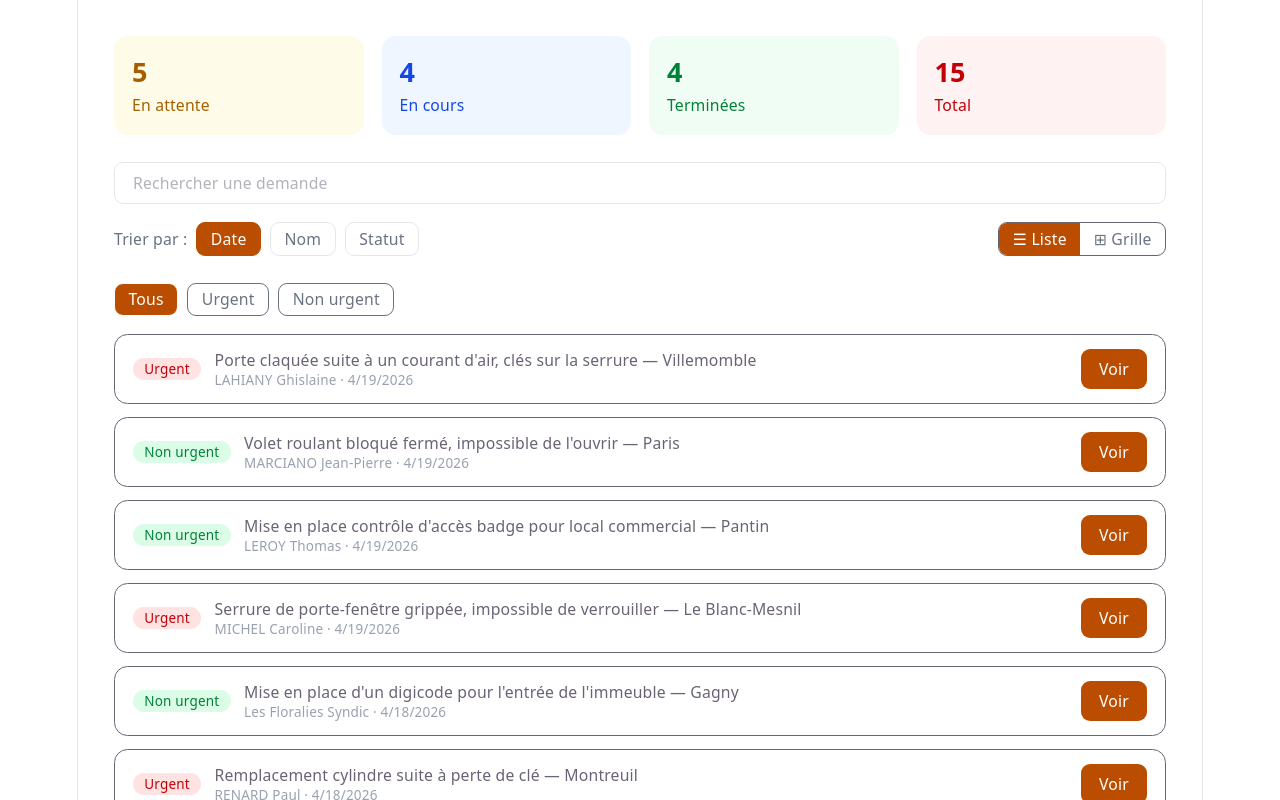
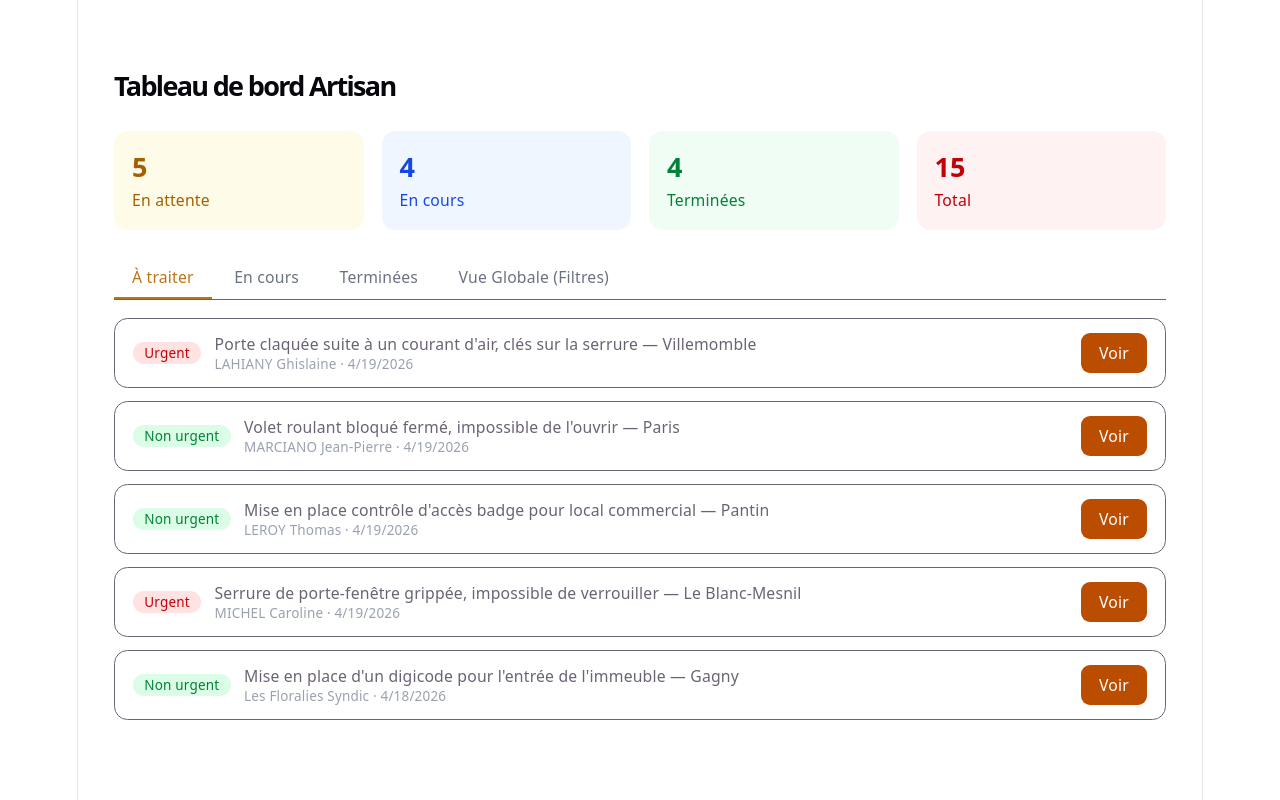
Before and after one commit to illanaL/FrontEnd, a React (Vite) app in the folder SOSLockFrontEnd/: page / in a window 1280 px wide. Shown: the top 800 px of the page. Built offline with nearby package versions, Linux system fonts and the light colour scheme.

Commit message:
Ajout de la route API GET /client-requests

```diff
--- a/SOSLockFrontEnd/src/App.tsx
+++ b/SOSLockFrontEnd/src/App.tsx
@@ -1,27 +1,28 @@
-import { StatsGrid } from "./components/StatsGrid";
 import { useState } from "react";
 import { useClientRequest } from "./features/clientRequests/hooks/useClientRequest";
+import { StatsGrid } from "./components/StatsGrid";
 import { SortBar } from "./features/clientRequests/components/SortBar";
 import { ViewToggle } from "./features/clientRequests/components/ViewToggle";
 import { GridView } from "./features/clientRequests/components/GridView";
 import { ListView } from "./features/clientRequests/components/ListView";
 import { ClientRequestModal } from "./features/clientRequests/components/ClientRequestModal";
+import { Tabs } from "./components/Tabs";
+import { StatusRequest } from "./data/data";
+
 
 function App() {
   const {
-    search,
-    setSearch,
-    filterUrgent,
-    setFilterUrgent,
-    sortBy,
-    setSortBy,
-    viewMode,
-    setViewMode,
+    search, setSearch,
+    filterUrgent, setFilterUrgent,
+    sortBy, setSortBy,
+    viewMode, setViewMode,
     filtered,
     stats,
   } = useClientRequest();
 
   const [modalOuverte, setModalOuverte] = useState<string | null>(null);
+  const selected = filtered.find((i) => i.id === modalOuverte) ?? null;
+
 
   const statsDisplay = [
     { label: "En attente", value: stats.pending, color: "yellow" as const },
@@ -30,55 +31,61 @@ function App() {
     { label: "Total", value: stats.total, color: "red" as const },
   ];
 
-  const selected = filtered.find((i) => i.id === modalOuverte) ?? null;
+
+  const renderList = (data: any[]) => (
+    data.length === 0 ? (
+      <p className="text-gray-400 text-sm text-center py-8">Aucune demande dans cette catégorie</p>
+    ) : viewMode === "grid" ? (
+      <GridView clientRequests={data} onSelect={setModalOuverte} />
+    ) : (
+      <ListView clientRequests={data} onSelect={setModalOuverte} />
+    )
+  );
 
   return (
     <div className="p-8">
+      <h1 className="text-2xl font-bold mb-6">Tableau de bord Artisan</h1>
       <StatsGrid stats={statsDisplay} />
 
+      <Tabs>
+        <Tabs.Tab label="À traiter">
+          {renderList(filtered.filter(i => i.status === StatusRequest.PENDING))}
+        </Tabs.Tab>
+
+        <Tabs.Tab label="En cours">
+          {renderList(filtered.filter(i => i.status === StatusRequest.ASSIGNED))}
+        </Tabs.Tab>
+
+        <Tabs.Tab label="Terminées">
+          {renderList(filtered.filter(i => i.status === StatusRequest.COMPLETED))}
+        </Tabs.Tab>
+
+        <Tabs.Tab label="Vue Globale (Filtres)">
+          {/* Barre d'outils complète uniquement sur la vue globale */}
+          <div className="flex flex-col gap-4 mb-6">
             <input
               type="text"
-        placeholder="Rechercher une demande"
+              placeholder="Rechercher par nom..."
               value={search}
               onChange={(e) => setSearch(e.target.value)}
-        className="w-full border border-gray-200 rounded-lg px-4 py-2 text-sm mb-4"
+              className="w-full border border-gray-200 rounded-lg px-4 py-2"
             />
-
-      <div className="flex items-center justify-between mb-2">
+            <div className="flex items-center justify-between">
+              <div className="flex gap-2">
+                <button onClick={() => setFilterUrgent(null)} className={`px-3 py-1 rounded ${filterUrgent === null ? "bg-amber-700 text-white" : "bg-gray-100"}`}>Tous</button>
+                <button onClick={() => setFilterUrgent(true)} className={`px-3 py-1 rounded ${filterUrgent === true ? "bg-red-600 text-white" : "bg-gray-100"}`}>Urgent</button>
+                <button onClick={() => setFilterUrgent(false)} className={`px-3 py-1 rounded ${filterUrgent === false ? "bg-green-600 text-white" : "bg-gray-100"}`}>Non urgent</button>
+              </div>
+              <div className="flex gap-4">
                 <SortBar sortBy={sortBy} onChange={setSortBy} />
                 <ViewToggle viewMode={viewMode} onChange={setViewMode} />
               </div>
+            </div>
+          </div>
+          {renderList(filtered)}
+        </Tabs.Tab>
+      </Tabs>
 
-      <div className="flex gap-2 mb-4">
-        <button
-          onClick={() => setFilterUrgent(null)}
-          className={`px-3 py-1 rounded-lg text-sm border ${filterUrgent === null ? "bg-amber-700 text-white" : "text-gray-500"}`}
-        >
-          Tous
-        </button>
-        <button
-          onClick={() => setFilterUrgent(true)}
-          className={`px-3 py-1 rounded-lg text-sm border ${filterUrgent === true ? "bg-red-600 text-white" : "text-gray-500"}`}
-        >
-          Urgent
-        </button>
-        <button
-          onClick={() => setFilterUrgent(false)}
-          className={`px-3 py-1 rounded-lg text-sm border ${filterUrgent === false ? "bg-green-600 text-white" : "text-gray-500"}`}
-        >
-          Non urgent
-        </button>
-      </div>
-
-      {filtered.length === 0 ? (
-        <p className="text-gray-400 text-sm text-center py-8">
-          Aucun résultat trouvé
-        </p>
-      ) : viewMode === "grid" ? (
-        <GridView clientRequests={filtered} onSelect={setModalOuverte} />
-      ) : (
-        <ListView clientRequests={filtered} onSelect={setModalOuverte} />
-      )}
       <ClientRequestModal
         clientRequest={selected}
         onClose={() => setModalOuverte(null)}
@@ -86,4 +93,5 @@ function App() {
     </div>
   );
 }
+
 export default App;
--- /dev/null
+++ b/SOSLockFrontEnd/src/AppV3_filtre.tsx
@@ -0,0 +1,89 @@
+import { StatsGrid } from "./components/StatsGrid";
+import { useState } from "react";
+import { useClientRequest } from "./features/clientRequests/hooks/useClientRequest";
+import { SortBar } from "./features/clientRequests/components/SortBar";
+import { ViewToggle } from "./features/clientRequests/components/ViewToggle";
+import { GridView } from "./features/clientRequests/components/GridView";
+import { ListView } from "./features/clientRequests/components/ListView";
+import { ClientRequestModal } from "./features/clientRequests/components/ClientRequestModal";
+
+function App() {
+  const {
+    search,
+    setSearch,
+    filterUrgent,
+    setFilterUrgent,
+    sortBy,
+    setSortBy,
+    viewMode,
+    setViewMode,
+    filtered,
+    stats,
+  } = useClientRequest();
+
+  const [modalOuverte, setModalOuverte] = useState<string | null>(null);
+
+  const statsDisplay = [
+    { label: "En attente", value: stats.pending, color: "yellow" as const },
+    { label: "En cours", value: stats.assigned, color: "blue" as const },
+    { label: "Terminées", value: stats.completed, color: "green" as const },
+    { label: "Total", value: stats.total, color: "red" as const },
+  ];
+
+  const selected = filtered.find((i) => i.id === modalOuverte) ?? null;
+
+  return (
+    <div className="p-8">
+      <StatsGrid stats={statsDisplay} />
+
+      <input
+        type="text"
+        placeholder="Rechercher une demande"
+        value={search}
+        onChange={(e) => setSearch(e.target.value)}
+        className="w-full border border-gray-200 rounded-lg px-4 py-2 text-sm mb-4"
+      />
+
+      <div className="flex items-center justify-between mb-2">
+        <SortBar sortBy={sortBy} onChange={setSortBy} />
+        <ViewToggle viewMode={viewMode} onChange={setViewMode} />
+      </div>
+
+      <div className="flex gap-2 mb-4">
+        <button
+          onClick={() => setFilterUrgent(null)}
+          className={`px-3 py-1 rounded-lg text-sm border ${filterUrgent === null ? "bg-amber-700 text-white" : "text-gray-500"}`}
+        >
+          Tous
+        </button>
+        <button
+          onClick={() => setFilterUrgent(true)}
+          className={`px-3 py-1 rounded-lg text-sm border ${filterUrgent === true ? "bg-red-600 text-white" : "text-gray-500"}`}
+        >
+          Urgent
+        </button>
+        <button
+          onClick={() => setFilterUrgent(false)}
+          className={`px-3 py-1 rounded-lg text-sm border ${filterUrgent === false ? "bg-green-600 text-white" : "text-gray-500"}`}
+        >
+          Non urgent
+        </button>
+      </div>
+
+      {filtered.length === 0 ? (
+        <p className="text-gray-400 text-sm text-center py-8">
+          Aucun résultat trouvé
+        </p>
+      ) : viewMode === "grid" ? (
+        <GridView clientRequests={filtered} onSelect={setModalOuverte} />
+      ) : (
+        <ListView clientRequests={filtered} onSelect={setModalOuverte} />
+      )}
+      <ClientRequestModal
+        clientRequest={selected}
+        onClose={() => setModalOuverte(null)}
+      />
+    </div>
+  );
+}
+export default App;
--- /dev/null
+++ b/SOSLockFrontEnd/src/config/api.config.ts
@@ -0,0 +1,2 @@
+
+export const API_BASE_URL = "soslockfrance-3381.apps.hostingguru.io"
--- /dev/null
+++ b/SOSLockFrontEnd/src/features/clientRequests/api/clientRequest.api.ts
@@ -0,0 +1,13 @@
+import { API_BASE_URL } from "../../../config/api.config";
+import type { ClientRequest } from "../clientRequest.types";
+
+export const getClientRequests = async (): Promise<ClientRequest[]> => {
+  const res = await fetch(`${API_BASE_URL}/client-requests`);
+
+  if (!res.ok) {
+    console.error("Status de l'erreur:", res.status);
+    throw new Error("Erreur lors de la récupération des demandes");
+  }
+
+  return res.json();
+};
--- /dev/null
+++ b/SOSLockFrontEnd/src/features/clientRequests/clientRequest.types.ts
@@ -0,0 +1,22 @@
+import type { StatusRequest } from "../../data/data"
+
+export type ClientRequest = {
+  id: string
+  userId: string
+  firstName: string
+  lastName: string
+  phone: string
+  email: string
+  addressRequest: {
+    number: string
+    street: string
+    zipCode: string
+    city: string
+  }
+  description: string
+  photos?: string[]
+  preferredDate?: string
+  isUrgent: boolean
+  status: StatusRequest
+  createdAt?: string
+}
--- /dev/null
+++ b/SOSLockFrontEnd/src/features/clientRequests/useClientRequest.ts
@@ -0,0 +1,74 @@
+import { useEffect, useMemo, useState } from "react";
+import type { ClientRequest } from "./clientRequest.types";
+import type { SortBy,  ViewMode } from "../../data/data";
+import {StatusRequest} from "../../data/data";
+import { getClientRequests } from "./api/clientRequest.api";
+
+export const useClientRequest = () => {
+  const [clientRequets, setClientRequests] = useState<ClientRequest[]>([]);
+  const [loading, setLoading] = useState(true);
+  const [error, setError] = useState<string | null>(null);
+
+  const [search, setSearch] = useState("");
+  const [filterUrgent, setFilterUrgent] = useState<boolean | null>(null);
+  const [sortBy, setSortBy] = useState<SortBy>("date");
+  const [viewMode, setViewMode] = useState<ViewMode>("list");
+
+  useEffect(() => {
+    const load = async () => {
+      try {
+        setLoading(true);
+        setError(null);
+        const data = await getClientRequests();
+        setClientRequests(data);
+      } catch (err: unknown) {
+        if (err instanceof Error) setError(err.message);
+      } finally {
+        setLoading(false);
+      }
+    };
+    load();
+  }, []);
+
+  const filtered = useMemo(() => {
+    return clientRequets
+      .filter((i) => {
+        const matchSearch = `${i.firstName} ${i.lastName}`
+          .toLowerCase()
+          .includes(search.toLowerCase());
+        const matchUrgent =
+          filterUrgent === null || i.isUrgent === filterUrgent;
+        return matchSearch && matchUrgent;
+      })
+      .sort((a, b) => {
+        if (sortBy === "date")
+          return (
+            new Date(b.createdAt ?? 0).getTime() -
+            new Date(a.createdAt ?? 0).getTime()
+          );
+        if (sortBy === "name") return a.lastName.localeCompare(b.lastName);
+        if (sortBy === "status") return a.status.localeCompare(b.status);
+        return 0;
+      });
+  }, [clientRequets, search, filterUrgent, sortBy]);
+
+  const stats = useMemo(() => ({
+    pending: filtered.filter((i) => i.status === StatusRequest.PENDING).length,
+    assigned: filtered.filter((i) => i.status === StatusRequest.ASSIGNED)
+      .length,
+    completed: filtered.filter((i) => i.status === StatusRequest.COMPLETED)
+      .length,
+    total: filtered.length,
+  }), [filtered])
+
+  return {
+    loading,
+    error,
+    search, setSearch,
+    filterUrgent, setFilterUrgent,
+    sortBy, setSortBy,
+    viewMode, setViewMode,
+    filtered,
+    stats,
+  }
+};
```
Also changed, not shown: SOSLockFrontEnd/src/data/exempleAPI.tsx (added, +93 -0 lines), SOSLockFrontEnd/src/AppV2_Onglets.tsx (renamed from SOSLockFrontEnd/src/Appv2.tsx). Lines whose indentation alone changed are shown as unchanged.
